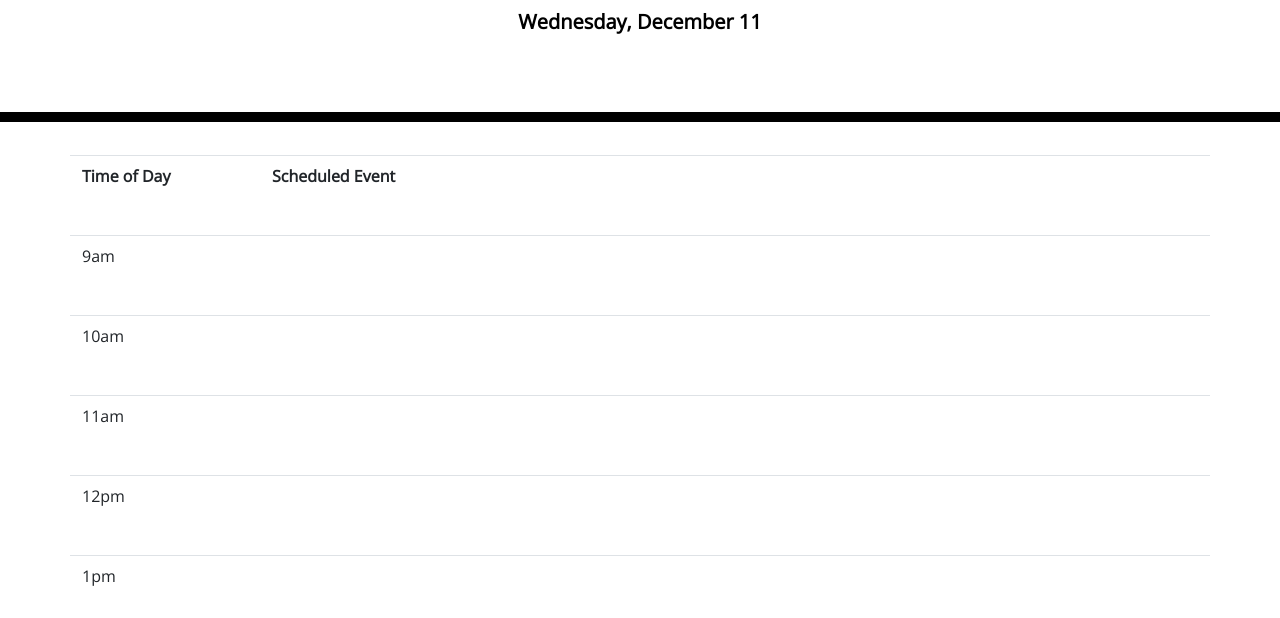
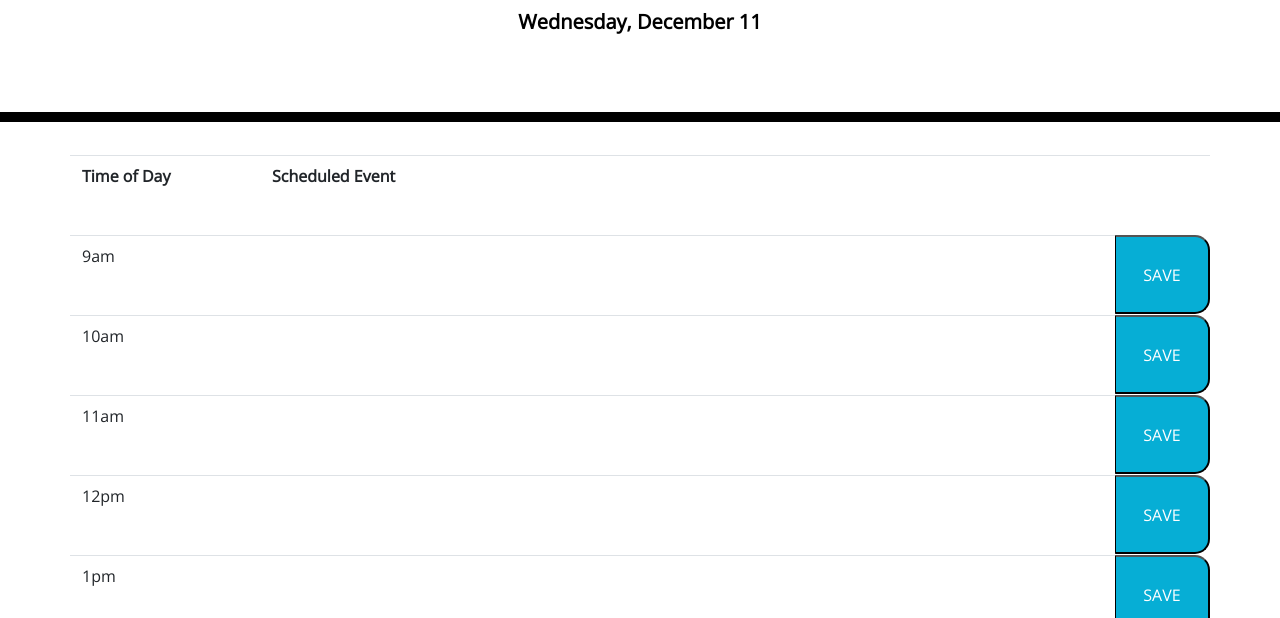
Before and after one commit to ietoy/Day-Planner, a plain HTML site: page scratch.html in a window 1280 px wide. Shown: the part 182-800 px from the top of the page. Drawn offline with nearby package versions, Linux system fonts and the light colour scheme.

Commit message:
finished styling and formatting save buttons

```diff
--- a/script.js
+++ b/script.js
@@ -16,32 +16,47 @@ currentDay.textContent = doWeek + ", " + mm + " " + dd ;
 
 
 // TIMESLOT GENERATOR
+var times = ["9am", "10am", "11am", "12pm", "1pm", "2pm", "3pm", "4pm", "5pm"];
 
-
-var times = ["9am", "10am", "11am", "12pm", "1pm", "2pm", "3pm", "4pm", "5pm"]
+// Globally Defined Variables
+var timeSlot;
+var hour;
+var eventItem;
+var eventInput;
+var saveBtn;
 
 function renderTimeSlots() {
   for (var i = 0; i < times.length; i++) {
-    var timeSlot;
+    // var timeSlot;
     timeSlot = $("<tr>");
     timeSlot.addClass("row");
     timeSlot.attr("data-hour", times[i]);
     $(".table").append(timeSlot);
-
-    var hour;
-    hour = $("<td>");
-    hour.addClass("col-2");
-    hour.text(times[i]);
+      // var hour;
+      hour = $("<td>");
+      hour.addClass("col-2");
+      hour.text(times[i]);
     timeSlot.append(hour);
-
-    var eventItem;
-    eventItem = $("<td>");
-    eventItem.addClass("col-10");
-    eventItem.text("");
-    timeSlot.append(eventItem)
+      // var eventItem;
+      eventItem = $("<td>");
+      eventItem.addClass("col-9");
+      eventItem.addClass("input");
+      eventItem.attr("id", times[i]);
+      //   var eventInput;
+        eventInput = $("<textarea>");
+        eventInput.addClass("w-100");
+        eventInput.addClass("d-none");
+      eventItem.text("");
+    timeSlot.append(eventItem);
+      eventItem.append(eventInput);
+      // var saveBtn;
+      saveBtn = $("<button>");
+      saveBtn.addClass("saveBtn");
+      saveBtn.addClass("col-1");
+      saveBtn.text("SAVE")
+    timeSlot.append(saveBtn);
   };
 };
-
 
 
 function buildTable() {
@@ -49,29 +64,24 @@ function buildTable() {
   schedule = $("<table>");
   schedule.addClass("table")
   $("#time-slots").append(schedule);
-
   var tableHeaders;
   tableHeaders = $("<tr>");
   tableHeaders.addClass("row");
   schedule.append(tableHeaders);
-
   var toDay;
   toDay = $("<th>");
   toDay.addClass("col-2");
   toDay.text("Time of Day");
   tableHeaders.append(toDay);
-
   var eventHead;
   eventHead = $("<th>");
   eventHead.addClass("col-10");
   eventHead.text("Scheduled Event");
   tableHeaders.append(eventHead);
-
   renderTimeSlots();
 };
 
 buildTable();
-
 
 
 
```
Also changed, not shown: scratch.html (+6 -1 lines).
